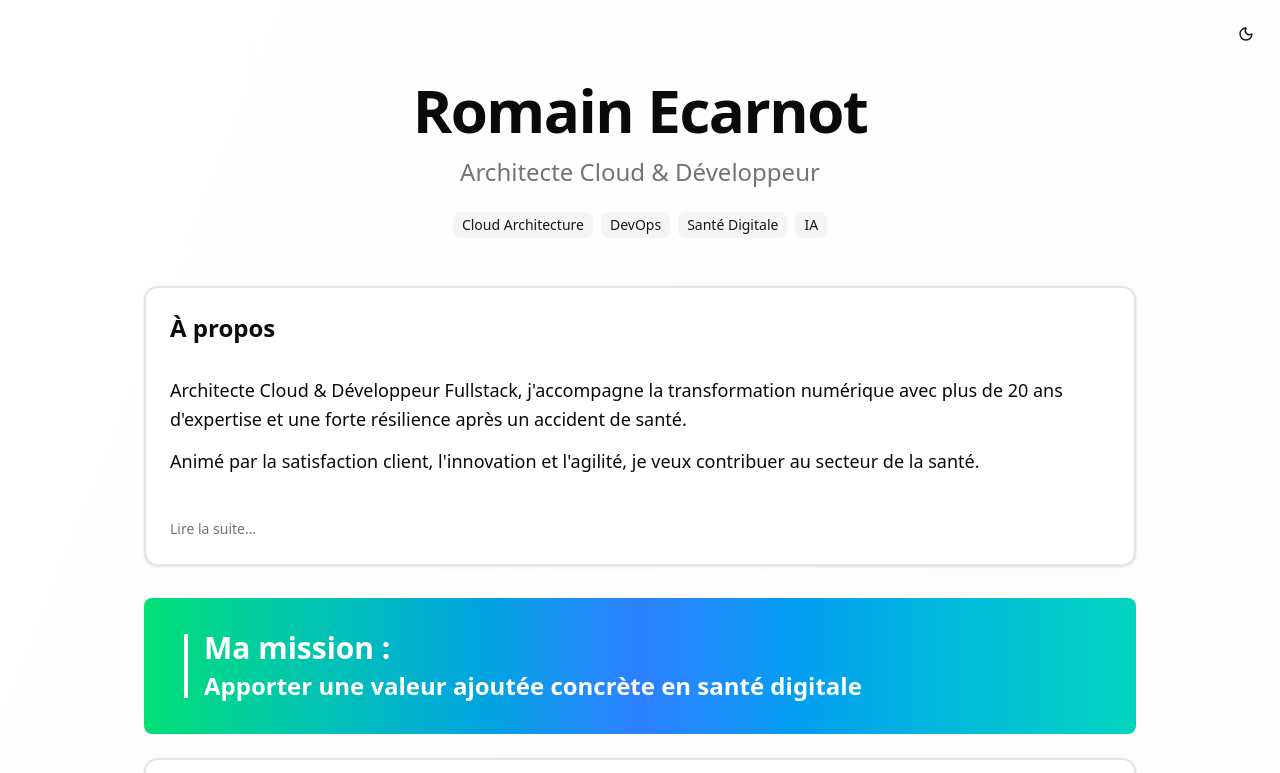
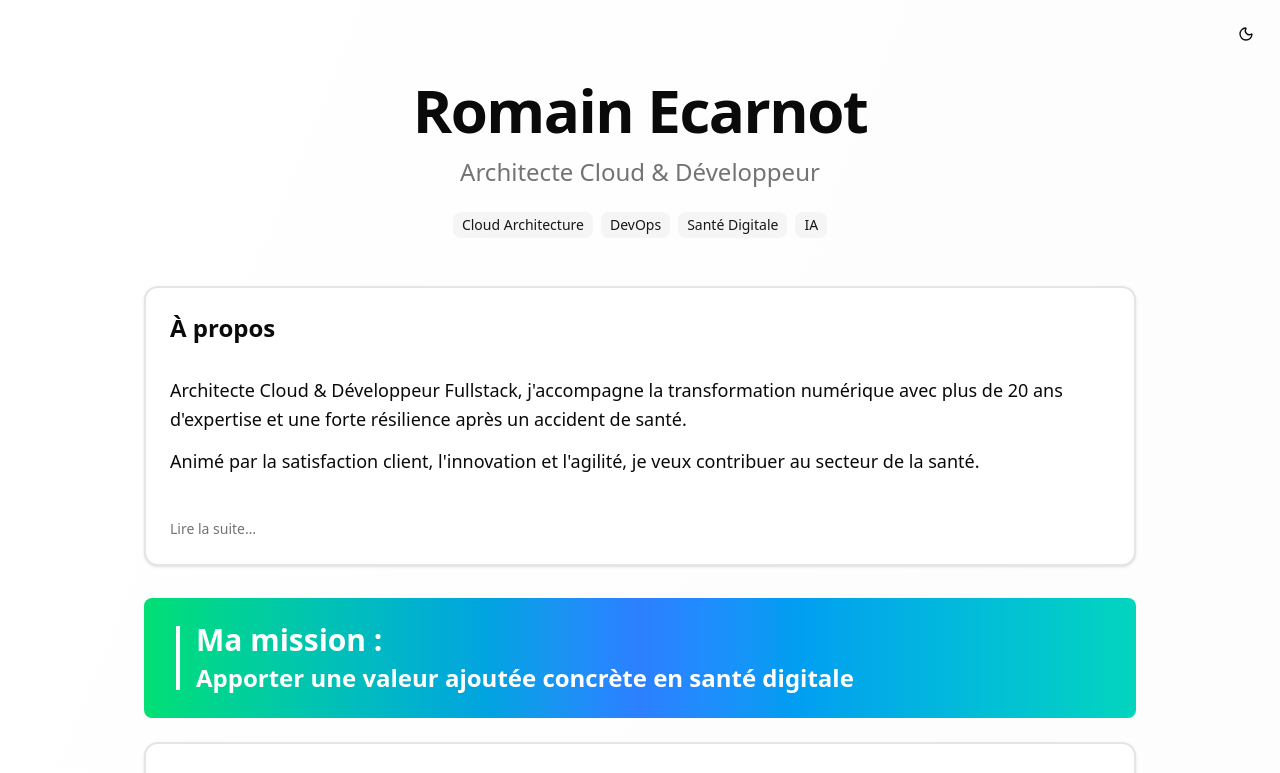
Before and after one commit to eRom/cv, a Next.js app: page / in a window 1280 px wide. Shown: the top 773 px of the page. Built offline with nearby package versions, Linux system fonts and the light colour scheme.

Commit message:
Refactor MotivationSection styling for improved layout
- Adjust padding in MotivationSection component for better visual consistency
- Ensure proper alignment of elements within the section

This update enhances the overall appearance and user experience of the MotivationSection.

```diff
--- a/src/components/motivation-section.tsx
+++ b/src/components/motivation-section.tsx
@@ -5,9 +5,9 @@ export function MotivationSection() {
       role="region"
       aria-label="Motivation professionnelle"
     >
-      <div className=" rounded-md p-4">
+      <div className="rounded-md p-2">
         <div className="flex items-start">
-            <div className="w-1 h-24 md:h-16 bg-white mr-4 mt-1"></div>
+          <div className="w-1 h-24 md:h-16 bg-white mr-4 mt-1"></div>
           <div className="flex-1">
             <div className="font-bold text-3xl text-white mb-1">
               Ma mission :
```
